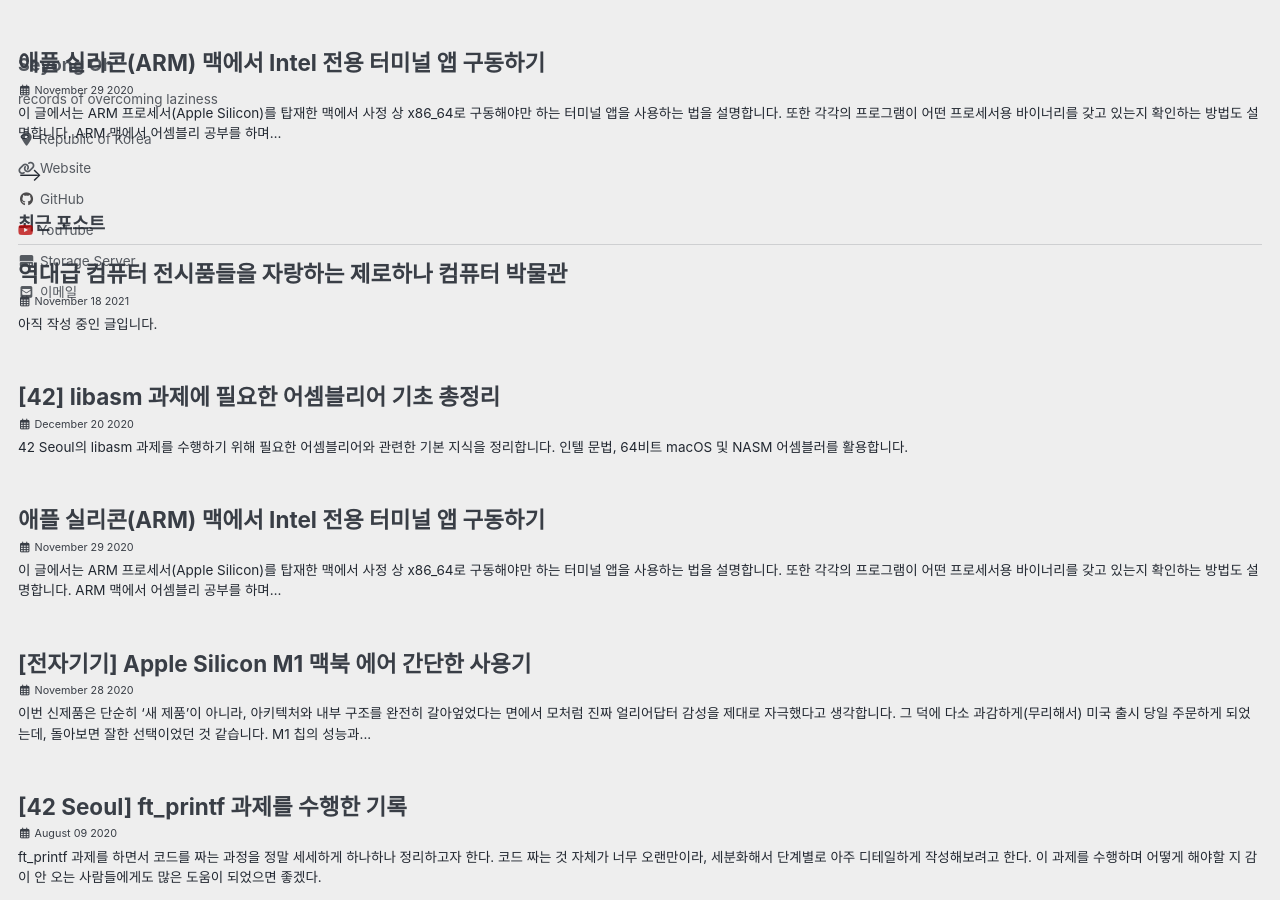
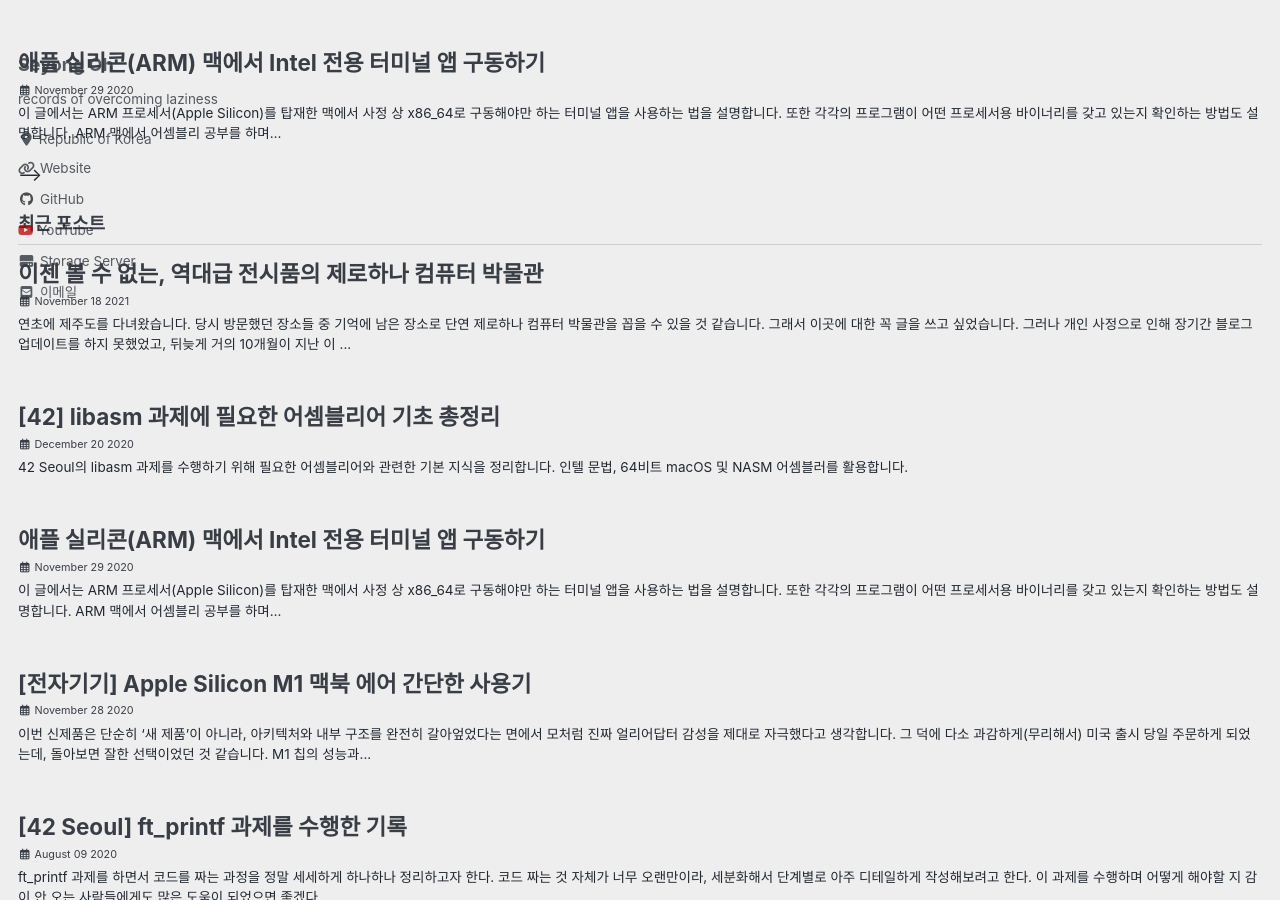
Before and after one commit to ohseyong/ohseyong.github.io, a Jekyll site: the page built from index.html, in a window 1280 px wide and 900 px high, scrolled down 937 px. Built offline with Jekyll 4.4.1, drawn with Linux system fonts in a browser that asks for light colours; cached includes are drawn as plain includes; nearby versions of some CDN libraries; the list of posts is cut into pages by our own code.

Commit message:
Update 2021-11-18-zerohana-museum.md

```diff
--- a/_posts/2021-11-18-zerohana-museum.md
+++ b/_posts/2021-11-18-zerohana-museum.md
@@ -1,5 +1,5 @@
 ---
-title: "역대급 컴퓨터 전시품들을 자랑하는 제로하나 컴퓨터 박물관"
+title: "이젠 볼 수 없는, 역대급 전시품의 제로하나 컴퓨터 박물관"
 # excerpt: "42 Seoul의 libasm 과제를 수행하기 위해 필요한 어셈블리어와 관련한 기본 지식을 정리합니다. 인텔 문법, 64비트 macOS 및 NASM 어셈블러를 활용합니다."
 date: 2021-11-19 06:00:00 +0900
 categories: review
@@ -14,11 +14,9 @@
 
 
 
-# 아직 작성 중인 글입니다.
+연초에 제주도를 다녀왔습니다. 당시 방문했던 장소들 중 기억에 남은 장소로 단연 **제로하나 컴퓨터 박물관**을 꼽을 수 있을 것 같습니다. 그래서 이곳에 대한 꼭 글을 쓰고 싶었습니다. 그러나 개인 사정으로 인해 장기간 블로그 업데이트를 하지 못했었고, 뒤늦게 거의 10개월이 지난 이 시점에서야 글을 씁니다. [^1]
 
-
-
-연초에 제주도를 다녀왔습니다. 당시 방문했던 장소들 중 기억에 남은 장소로 단연 **제로하나 컴퓨터 박물관**을 꼽을 수 있을 것 같습니다. 그래서 이곳에 대한 꼭 글을 쓰고 싶었습니다. 그러나 개인 사정으로 인해 장기간 블로그 업데이트를 하지 못했었고, 뒤늦게 거의 10개월이 지난 이 시점에서야 글을 씁니다.
+[^1]:물론, 후술할 박물관의 사정 때문에 며칠 전 이곳을 또(?!) 다녀오긴 했지만... 그건 아래에서 이야기하는 걸로...
 
 ![IMG_5833](../assets/2021-11-18-zerohana-museum/IMG_5833.jpeg)
 
@@ -38,7 +36,7 @@
 
 ![IMG_5906](../assets/2021-11-18-zerohana-museum/IMG_5906.jpeg)
 
-실제로 매우 잘 작동하는 수많은 8비트 컴퓨터들도 만나볼 수 있습니다.
+실제로 매우 잘 작동하는 수많은 **8비트 컴퓨터**들도 만나볼 수 있습니다.
 
 ---
 
@@ -64,7 +62,7 @@
 
 ![IMG_5841](../assets/2021-11-18-zerohana-museum/IMG_5841.jpeg)
 
-갑자기 호빵맥 등장... 잘 작동하는 구형 컴퓨터들을 이용해서 게임을 할 수 있도록 설치해 두었네요. 사진을 잘 보시면 저 사이에 **Apple 창립 20주년 기념 한정판 매킨토시**가 있는데, 원래 공식적으로는 **한국에 딱 한 대** 수입된 제품입니다. 일부 매니아들이 이베이 등을 통해 국내로 들여온게 극소수나마 몇 대 있는데 이곳 제로하나 컴퓨터 박물관에는 무려 3대가 전시되어 있습니다. 카페 매장 음악도 저 제품을 통해 재생하더라고요(...)
+갑자기 호빵맥 등장... 잘 작동하는 구형 컴퓨터들을 이용해서 게임을 할 수 있도록 설치해 두었네요. 사진을 잘 보시면 저 사이에 **Apple 창립 20주년 기념 한정판 매킨토시**가 있는데, 원래 공식적으로는 **한국에 딱 한 대** 수입된 제품입니다. 일부 매니아들이 이베이 등을 통해 국내로 들여온게 극소수나마 몇 대 있는데 이곳 제로하나 컴퓨터 박물관에는 무려 4대가 전시되어 있습니다. 2021년 초 기준, 카페 매장 음악도 저 제품을 통해 재생하더라고요(...)
 
 
 
```
